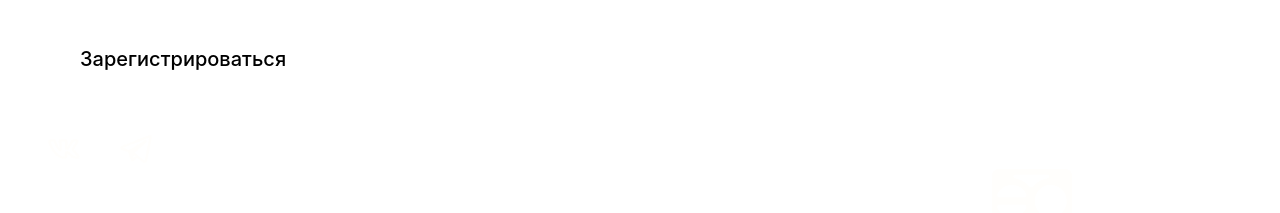
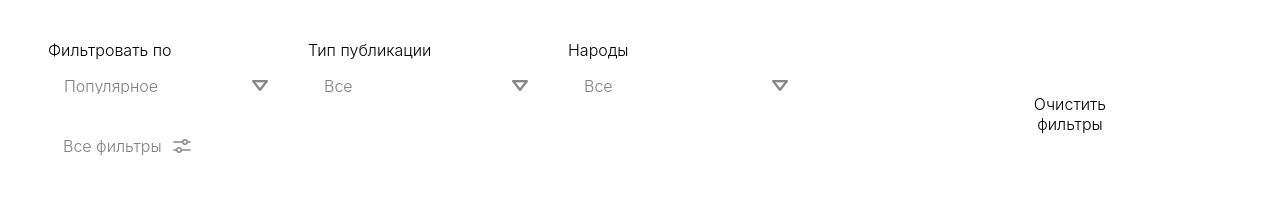
Before and after one commit to saravatss/Echo, a Next.js app: page / in a window 1280 px wide. Shown: the part 431-644 px from the top of the page. Built offline with nearby package versions, Linux system fonts and the light colour scheme.

Commit message:
finish main

```diff
--- a/src/app/page.js
+++ b/src/app/page.js
@@ -1,5 +1,7 @@
 "use client";
-import FeedTitle from "@/components/Main/HeadPart";
+
+import FeedTitle from "@/components/Main/HeadPart/FeedTitle";
+
 
 export default function HomePage() {
   return (
--- a/src/components/Main/HeadPart/Content.jsx
+++ b/src/components/Main/HeadPart/FeedTitle.jsx
@@ -1,7 +1,7 @@
 "use client";
 import "./FeedComponent.css";
-import FilterSection from  "@/components/Main/FilterSection";
-import PopularTags from  "@/components/Main/PopularTags";
+import FilterSection from "./FilterSection";
+import PopularTags from "./PopularTags";
 
 export default function FeedTitle() {
   return (
--- a/src/components/Main/HeadPart/FilterDropdown.jsx
+++ b/src/components/Main/HeadPart/FilterDropdown.jsx
@@ -13,7 +13,7 @@ function FilterDropdown({ label, options, defaultOption }) {
             </option>
           ))}
         </select>
-        <img src="./icons/arrow-down.png" alt="" className="ropdownIcon" />
+        <img src="./arrow-down.png" alt="" className="ropdownIcon" />
       </div>
     </div>
   );
--- a/src/components/Main/HeadPart/FilterSection.jsx
+++ b/src/components/Main/HeadPart/FilterSection.jsx
@@ -20,7 +20,7 @@ function FilterSection() {
         {filterOptions.map((filter, index) => (
           <FilterDropdown key={index} {...filter} />
         ))}
-        <FilterButton label="Все фильтры" iconSrc=".//icons/all-filters.png" />
+        <FilterButton label="Все фильтры" iconSrc="./all-filters.png" />
       </div>
       <button className="clearFilters">Очистить фильтры</button>
     </section>
```
